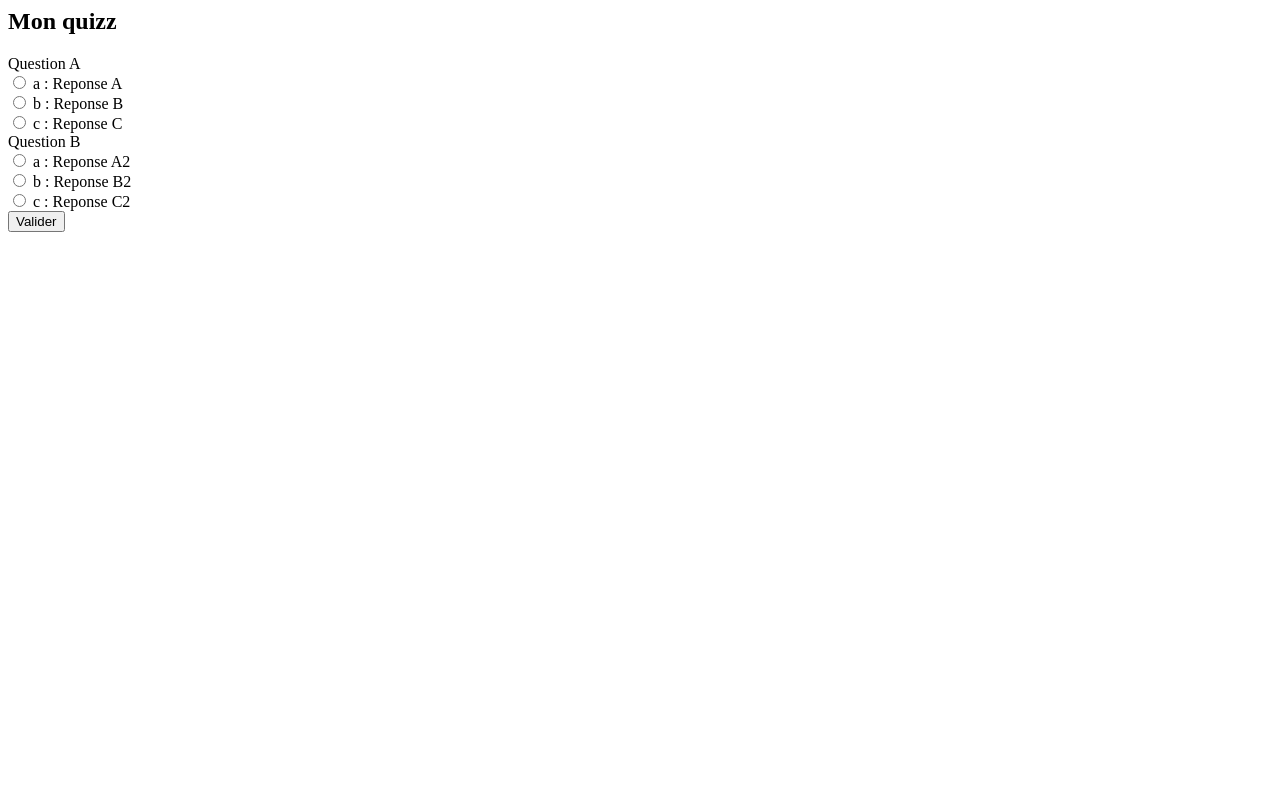
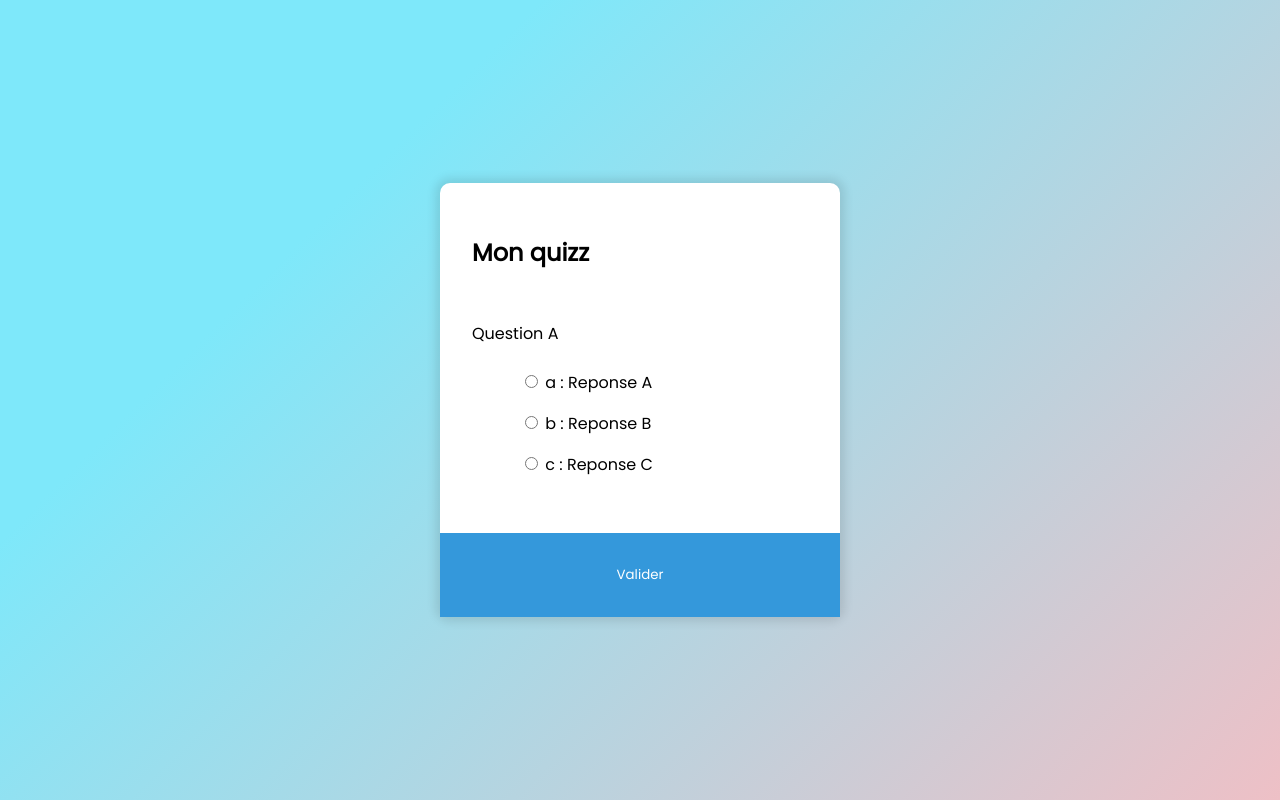
Before and after one commit to Antoine60/quizz_js, a plain HTML site: page index.html in a window 1280 px wide. Drawn offline with Linux system fonts and the light colour scheme.

Commit message:
redesign quizz

```diff
--- a/index.html
+++ b/index.html
@@ -1,13 +1,20 @@
-<html>
+<!doctype html>
+<html lang="en">
 <head>
-    <link href="styles.css" type="text/css"/>
+    <meta charset="UTF-8">
+    <meta name="viewport"
+          content="width=device-width, user-scalable=no, initial-scale=1.0, maximum-scale=1.0, minimum-scale=1.0">
+    <meta http-equiv="X-UA-Compatible" content="ie=edge">
+    <link href="style.css" rel="stylesheet"/>
+    <title>Document</title>
 </head>
 <body>
-<h2>Mon quizz</h2>
-<div id="quizz"></div>
-<button id="submit" class="button btn">Valider</button>
-<div id="response"></div>
+<div class="quizz-container">
+    <h2>Mon quizz</h2>
+    <div id="quizz"></div>
+    <button id="submit" class="button btn">Valider</button>
+<!--    <div id="response"></div>-->
+</div>
+<script src="quizz.js"></script>
 </body>
-<script src="quizz.js"></script>
-
 </html>
--- a/quizz.js
+++ b/quizz.js
@@ -8,15 +8,15 @@ const myQuestions = [
         },
         correctAnswer: "c"
     },
-    {
-        question: "Question B",
-        answers: {
-            a: "Reponse A2",
-            b: "Reponse B2",
-            c: "Reponse C2"
-        },
-        correctAnswer: "c"
-    },
+    // {
+    //     question: "Question B",
+    //     answers: {
+    //         a: "Reponse A2",
+    //         b: "Reponse B2",
+    //         c: "Reponse C2"
+    //     },
+    //     correctAnswer: "c"
+    // },
 ];
 
 function createQuizz() {
@@ -24,14 +24,16 @@ function createQuizz() {
     myQuestions.forEach((question, questionNumber) => {
         quizzContent.innerHTML += question.question + '<br>';
         const answers = [];
+        let idNumber = 0;
         for (const [answerValue, textAnswer] of Object.entries(question.answers)) {
+            ++idNumber;
             answers.push(
-                `<label><input class="answer" name="q${questionNumber}" type="radio" value="${answerValue}">
-                    ${answerValue} : ${textAnswer}
-                    </label><br>`
+                `<li><input class="answer" id="${idNumber}" name="q${questionNumber}" type="radio" value="${answerValue}">
+                    <label for="${idNumber}">${answerValue} : ${textAnswer}
+                    </label></li>`
             )
         }
-        quizzContent.innerHTML += `<div class='answers'>${answers.join('')}</div>`;
+        quizzContent.innerHTML += `<ul class='answers'>${answers.join('')}</ul>`;
     })
 }
 
--- /dev/null
+++ b/style.css
@@ -0,0 +1,44 @@
+@import url('https://fonts.googleapis.com/css2?family=Poppins&display=swap');
+
+* {
+    box-sizing: border-box;
+}
+
+body {
+    font-family: "Poppins", "sans-serif";
+    margin: 0;
+    background-color: #eec0c6;
+    background-image: linear-gradient(315deg, #eec0c6 0%, #7ee8fa 74%);
+    min-height: 100vh;
+    display: flex;
+    align-items: center;
+    justify-content: center;
+}
+
+.quizz-container{
+    background-color:#ffff;
+    border-radius:10px;
+    box-shadow: 0 0 10px 5px rgba(0,0,0,.1);
+    width: 400px;
+}
+.quizz-container > h2{
+    padding:2rem;
+}
+.quizz-container > div{
+  padding:0 0 2rem 2rem;
+}
+ul{
+    list-style-type:none;
+    /*padding:0;*/
+}
+ul li {
+    padding:.5rem;
+}
+button{
+    background-color:#3498db;
+    color:white;
+    width:100%;
+    font-family:inherit;
+    border:none;
+    padding:2rem;
+}
```
Also changed, not shown: styles.css (deleted).
